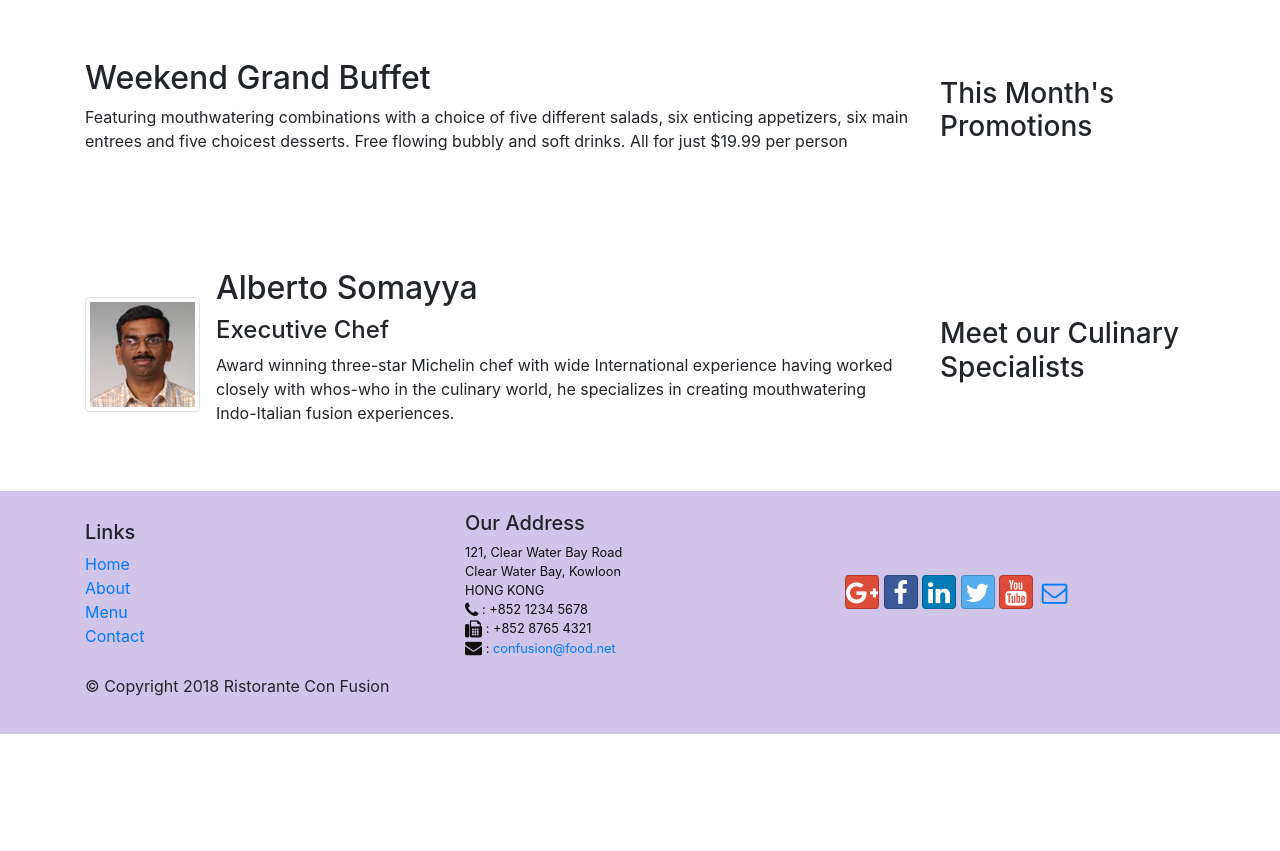
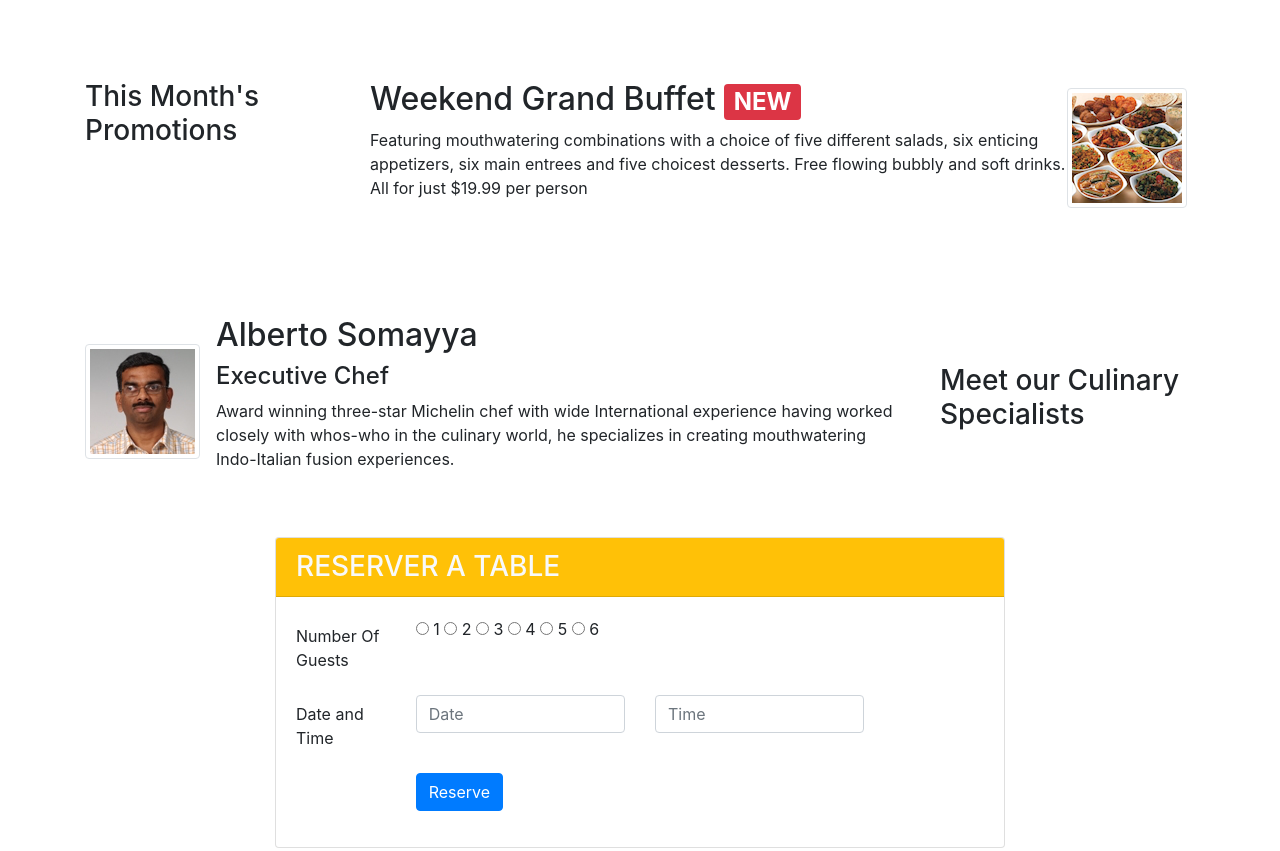
Before and after one commit to B180248ME/bootstrap-practice, a website: page index.html in a window 1280 px wide. Shown: the part 540-1391 px from the top of the page. Before the commit the page ends 1274 px from the top, so only its background shows below. Drawn offline with nearby package versions, Linux system fonts and the light colour scheme.

Commit message:
form added

```diff
--- a/index.html
+++ b/index.html
@@ -35,12 +35,15 @@
     <header class="sin">
         <div class="container">
             <div class="row row-header">
-                <div class="col-12 col-sm-7">
+                <div class="col-12 col-sm-6">
                     <h1>Ristorante con Fusion</h1>
                     <p>We take inspiration from the World's best cuisines, and create a unique fusion experience. Our lipsmacking creations will tickle your culinary senses!</p>
                 </div>
-                <div class="col-12 col-sm offset-1 align-self-center">
+                <div class="col-12 col-sm-3 align-self-center">
                     <img src="img/logo.png" class="img-fluid">
+                </div>
+                <div class="col-12 col-sm-3 align-self-center">
+                    <a class="btn btn-block btn-sm btn-warning" role="buttton" href="#formreserve">Reserve Table</a>
                 </div>
             </div>
         </div>
@@ -56,7 +59,7 @@
                     <img class="d-flex mr-3 img-thumbnail align-self-center"
                             src="img/uthappizza.png" alt="Uthappizza">
                     <div class="media-body">
-                        <h2 class="mt-0">Uthappizza <span class="badge badge-danger">HOT</span> <span class="badge badge-pill badge-secondary">$4.99</span></h2>
+                        <h2 class="mt-0">Uthappizza <span class="badge badge-danger">HOT</span>  <span class="badge badge-pill badge-secondary">$4.99</span></h2>
                         <p class="d-none d-sm-block">A unique combination of Indian Uthappam (pancake) and
                             Italian pizza, topped with Cerignola olives, ripe vine
                             cherry tomatoes, Vidalia onion, Guntur chillies and
@@ -68,12 +71,18 @@
 
 
         <div class="row row-content ">
-            <div class="col-12 col-sm-4 col-md-3 align-self-center">
+            <div class="col-12 col-sm-4 col-md-3 order-sm-first">
                 <h3>This Month's Promotions</h3>
             </div>
-            <div class="col-12 col-sm col-md order-sm-first">
-                <h2>Weekend Grand Buffet</h2>
-                <p>Featuring mouthwatering combinations with a choice of five different salads, six enticing appetizers, six main entrees and five choicest desserts. Free flowing bubbly and soft drinks. All for just $19.99 per person </p>
+            <div class="col-12 col-sm col-md">
+                <div class="media">
+                    <div class="media-body">
+                        <h2 class="mt-0">Weekend Grand Buffet <span class="badge badge-danger">NEW</span></h2>
+                        <p class="d-none d-sm-block">Featuring mouthwatering combinations with a choice of five different salads, six enticing appetizers, six main entrees and five choicest desserts. Free flowing bubbly and soft drinks. All for just $19.99 per person </p>
+                    </div>
+                    <img class="d-flex mr-2 img-thumbnail align-self-center"
+                            src="img/buffet.png" alt="Grand Buffet">
+                </div>
             </div>
         </div>
 
@@ -93,6 +102,51 @@
                             whos-who in the culinary world, he specializes in
                             creating mouthwatering Indo-Italian fusion experiences.
                             </p>
+                    </div>
+                </div>
+            </div>
+        </div>
+        <div class="row align-self-centre mb-4" id="formreserve">
+            <div class="col-12 col-sm-8 mx-auto">
+                <div class="card">
+                    <h3 class="card-header text-light bg-warning">
+                        RESERVER A TABLE
+                    </h3>
+                    <div class="card-body">
+                        <form>
+                            <div class="form-group row">
+                                <label for="noofguests" class="col-4 col-sm-2 col-form-label">Number Of Guests</label>
+                                <div class="col-7 col-sm-8 col-auto">
+                                    <input type="radio" id="1" name="noofguests">
+                                    <label for="defaultRadio"> 1</label>
+                                    <input type="radio" id="2" name="noofguests">
+                                    <label for="defaultRadio">  2</label>
+                                    <input type="radio" id="3" name="noofguests">
+                                    <label for="defaultRadio">  3</label>
+                                    <input type="radio" id="4" name="noofguests">
+                                    <label for="defaultRadio">  4</label>
+                                    <input type="radio" id="5" name="noofguests">
+                                    <label for="defaultRadio">  5</label>
+                                    <input type="radio" id="6" name="noofguests">
+                                    <label for="defaultRadio">  6</label>
+                                </div>
+                            </div>
+                            <div class="form-group row">
+                                <label for="dateandtime" class="col-12 col-sm-2 col-form-label">Date and Time</label>
+                                <div class="col-12 col-sm-4">
+                                    <input type="text" class="form-control" id="areacode" name="areacode" placeholder="Date">
+                                </div>
+                                <div class="col-12 col-sm-4">
+                                    <input type="text" class="form-control" id="telnum" name="telnum" placeholder="Time">
+                                </div>
+                            </div>
+                            <div class="form-group row">
+                                <div class="offset-md-2 col-md-10">
+                                    <button type="submit" class="btn btn-primary">Reserve</button>
+                                </div>
+                            </div>
+                        </form>
+
                     </div>
                 </div>
             </div>
```
